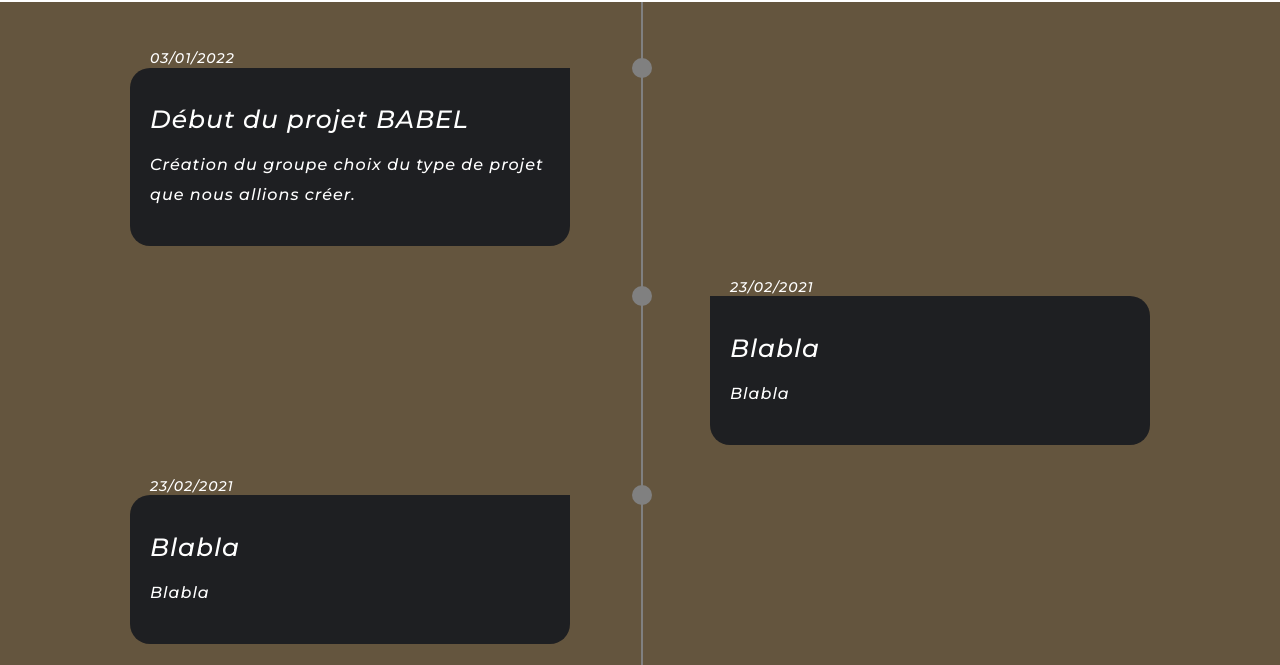
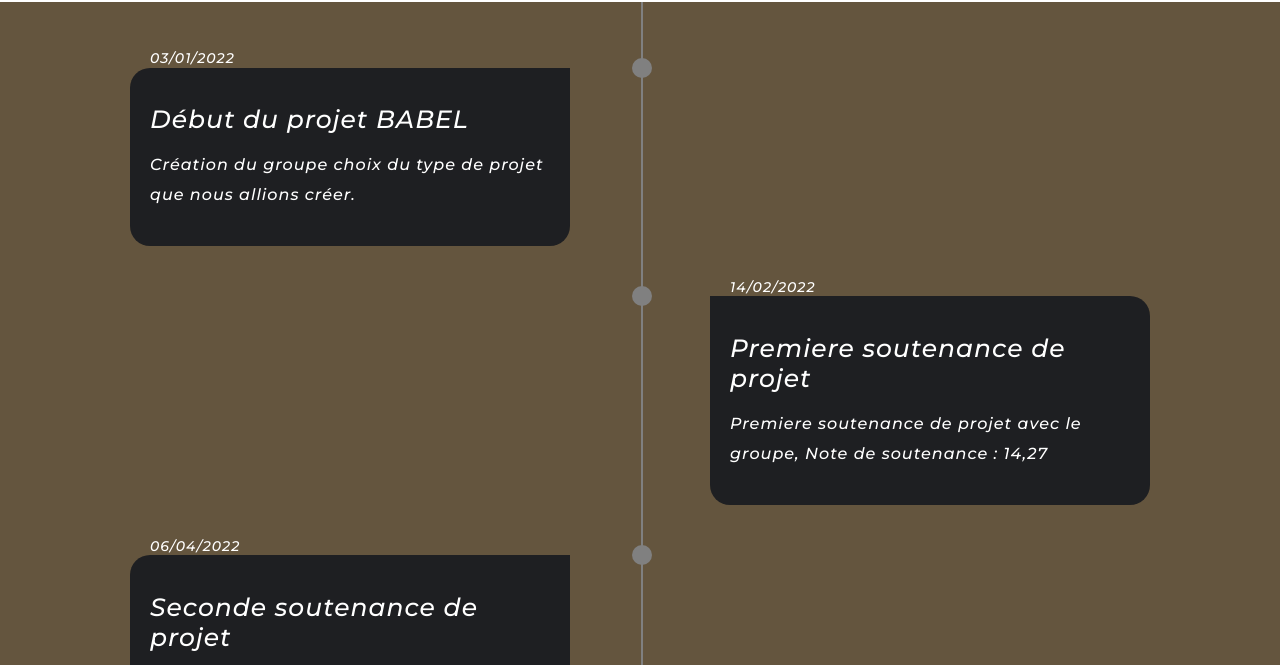
Before and after one commit to Yuuueeeeeeee/S4-website, a plain HTML site: page timeline.html in a window 1280 px wide. Shown: the part 122-787 px from the top of the page. Drawn offline with Linux system fonts and the light colour scheme; a web font is replaced by a local one.

Commit message:
Add files via upload

```diff
--- a/timeline.html
+++ b/timeline.html
@@ -37,13 +37,14 @@
                 <li>
                     <div class="timeline-content">
                         <h2 class="date">
-                            23/02/2021
+                            14/02/2022
                         </h2>
                         <h1>
-                            Blabla
+                            Premiere soutenance de projet
                         </h1>
                         <p>
-                            Blabla
+                            Premiere soutenance de projet avec le groupe,
+                            Note de soutenance : 14,27
                         </p>
 
                      <div>
@@ -52,13 +53,14 @@
                 <li>
                     <div class="timeline-content">
                         <h2 class="date">
-                            23/02/2021
+                            06/04/2022
                         </h2>
                         <h1>
-                            Blabla
+                            Seconde soutenance de projet
+
                         </h1>
                         <p>
-                            Blabla
+                            Note de soutenance : ?
                         </p>
 
                      <div>
```
Also changed, not shown: index.html (+1 -1 lines), telechargement.html (+1 -1 lines).
